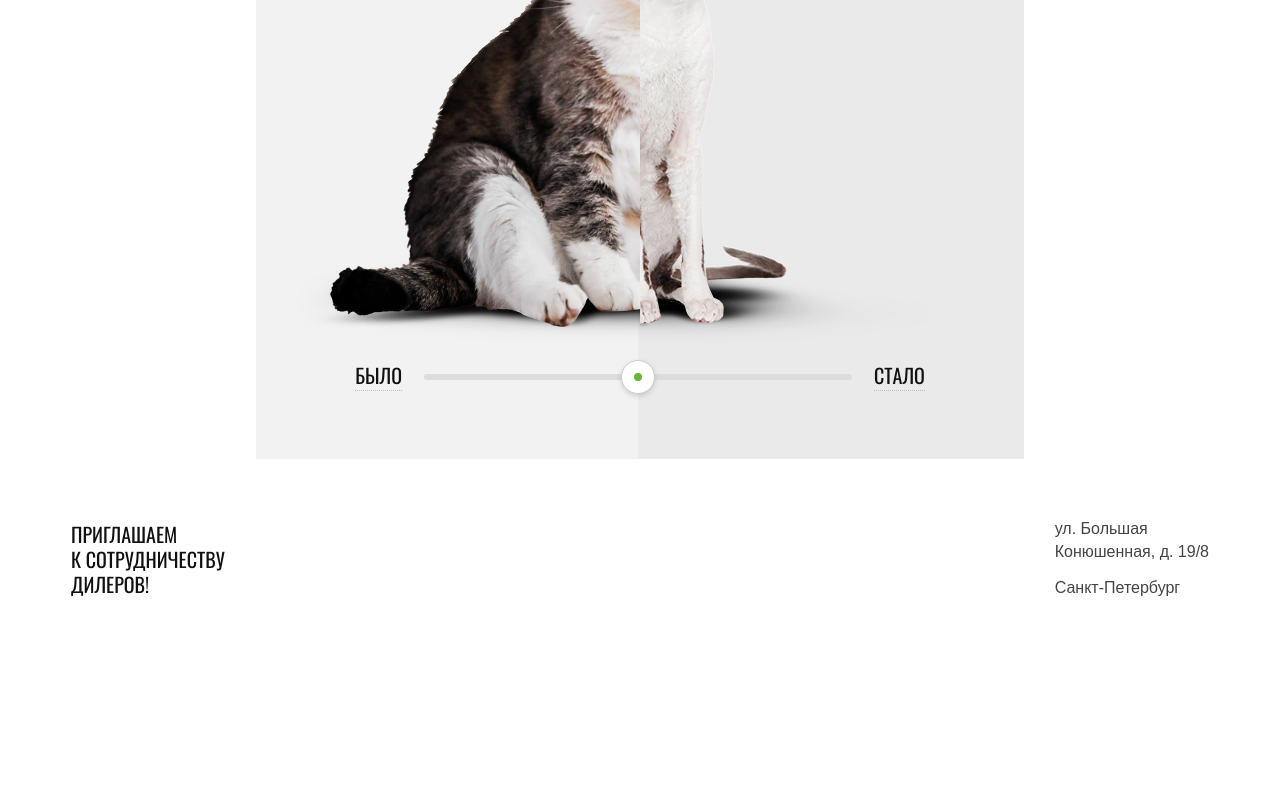
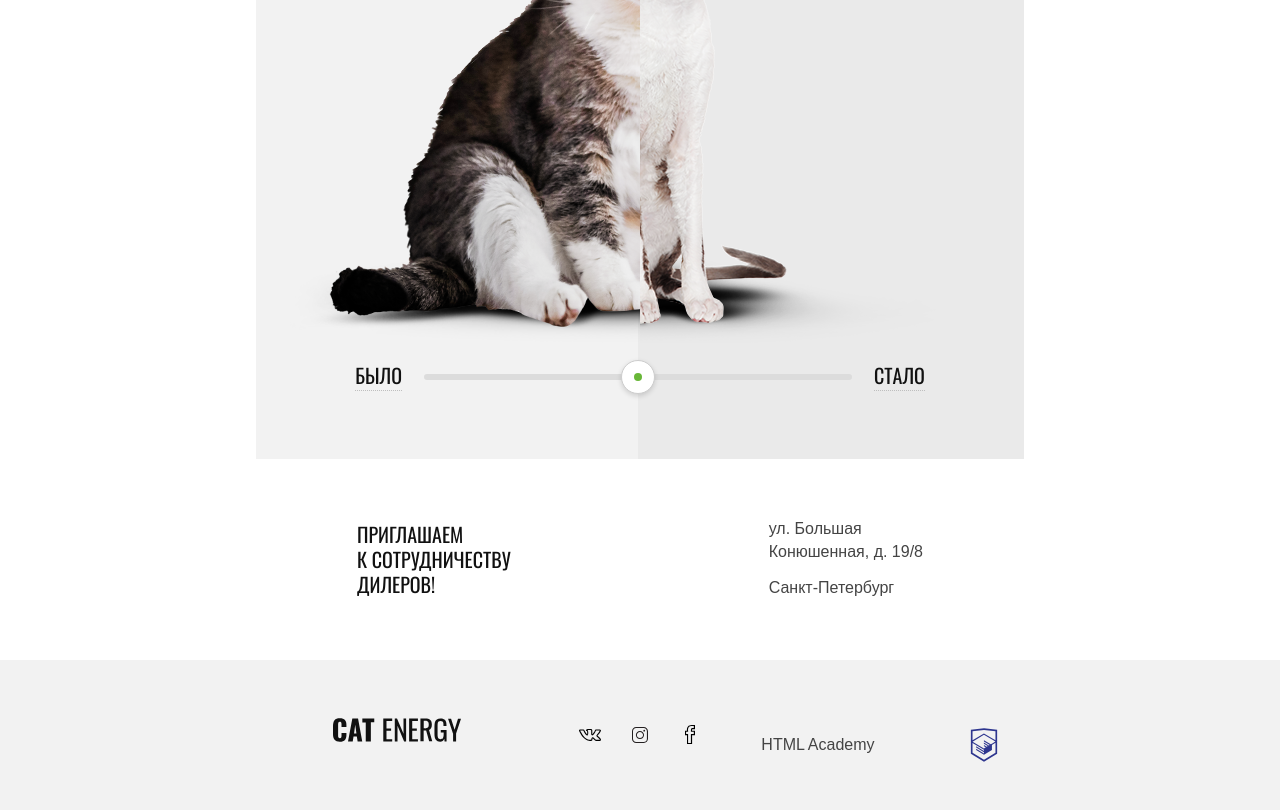
Before and after one commit to sushanek/52647-cat-energy-17, a website: page source/index.html in a window 1280 px wide. Shown: the part 3107-3917 px from the top of the page. Before the commit the page ends 3767 px from the top, so only its background shows below. Drawn offline with nearby package versions, Linux system fonts and the light colour scheme; files that its build step writes are made by us from their sources; files whose address does not match are found by name.

Commit message:
Начало блоку footer

```diff
--- a/source/index.html
+++ b/source/index.html
@@ -134,28 +134,39 @@
     </section>
   </main>
 
-  <!--
+
   <footer class="footer">
+    <div class="footer__inner">
+      <a class="footer__logo" href="#">
+        <img src="img/logo-footer.svg" width="128" height="24" alt="Логотип Cat Energy">
+      </a>
 
+      <ul class="footer__social">
+        <li aria-label="Страница Вконтакте">
+          <a class="footer__social-item" href="https://vk.com/htmlacademy">
+            <img src="img/icon-vk.svg" width="22" height="12" alt="Страница Вконтакте">
+          </a>
+        </li>
+        <li aria-label="Страница Инстаграм">
+          <a class="footer__social-item" href="https://www.facebook.com/htmlacademy">
+            <img src="img/icon-insta.svg" width="16" height="16" alt="Страница Инстаграм">
+          </a>
+        </li>
+        <li aria-label="Страница Фейсбук">
+          <a class="footer__social-item" href="https://www.instagram.com/htmlacademy/">
+            <img src="img/icon-fb.svg" width="10" height="19" alt="Страница Фейсбук">
+          </a>
+        </li>
+      </ul>
 
-
-    <a href="#">
-      <img class="footer__logo" src="http://placehold.it/128x24" width="128" height="24" alt="Логотип Cat Energy">
-    </a>
-
-    <ul class="footer__social">
-      <li class="footer__social-item" aria-label="Страница Вконтакте"><a href="#">Вконтакте</a></li>
-      <li class="footer__social-item" aria-label="Страница Инстаграм"><a href="#">Инстаграм</a></li>
-      <li class="footer__social-item" aria-label="Страница Фейсбук"><a href="#">Фейсбук</a></li>
-    </ul>
-
-    <div class="footer__copy">
-      <span class="footer__copy-text">HTML Academy</span>
-      <img class="footer__copy-logo" src="http://placehold.it/27x34" width="27" height="34" alt="Логотип HTML-Академии">
+      <a class="footer__copy" href="https://htmlacademy.ru/intensive/adaptive">
+        <span class="footer__copy-text text">HTML Academy</span>
+        <img class="footer__copy-logo" src="img/htmlacademy.svg" width="40" height="40" alt="Логотип HTML-Академии">
+      </a>
     </div>
 
   </footer>
- -->
+
 
 </body>
 </html>
--- a/source/less/contact/contact.less
+++ b/source/less/blocks/contact.less
@@ -11,9 +11,12 @@
   display: flex;
   justify-content: space-between;
   align-items: center;
+  width: @mobile-width;
+  margin: 0 auto;
   min-height: 114px;
   padding: 0 20px;
   align-self: stretch;
+  box-sizing: border-box;
 }
 
 .contact__title {
@@ -36,6 +39,7 @@
 
 @media (min-width: @tablet-width) {
   .contact__wrapper {
+    width: @tablet-width - 60px;
     min-height: 201px;
     padding: 0 71px;
   }
@@ -59,7 +63,7 @@
     background-color: white;
     width: 570px;
     height: 201px;
-    left: 110px;
+    left: 10%;
     top: calc(50% - 100px);
     box-sizing: border-box;
     z-index: 1;
--- /dev/null
+++ b/source/less/blocks/footer.less
@@ -0,0 +1,73 @@
+.footer {
+  width: 100%;
+  background-color: @color-program-back;
+}
+
+.footer__inner {
+  margin: 0 auto;
+  box-sizing: border-box;
+  width: @mobile-width;
+  min-height: 236px;
+  display: flex;
+  flex-direction: column;
+  align-items: center;
+  justify-content: space-between;
+  padding: 20px;
+}
+
+.footer__logo {
+  width: 100%;
+  display: flex;
+  flex-direction: column;
+  align-items: center;
+  justify-content: center;
+  margin: 10px 0 20px;
+}
+
+.footer__social {
+  display: flex;
+  list-style: none;
+  min-height: 64px;
+  border-top: 1px solid #d9d9d9;
+  border-bottom: 1px solid #d9d9d9;
+  width: 100%;
+  align-items: center;
+  justify-content: center;
+  margin: 0;
+  padding: 0;
+  box-sizing: border-box;
+}
+
+.footer__social-item {
+  width: 50px;
+  height: 50px;
+  display: flex;
+  align-items: center;
+  justify-content: center;
+}
+
+.footer__copy {
+  width: 100%;
+  display: flex;
+  justify-content: space-between;
+  align-items: center;
+  text-decoration: none;
+  padding-top: 20px;
+}
+
+.footer__copy-text {
+  font-family: "Arial", "Helvetica", sans-serif;
+}
+
+@media (min-width: @tablet-width) {
+  .footer__inner {
+    width: @tablet-width;
+    flex-direction: row;
+    min-height: 150px;
+    justify-content: space-between;
+  }
+
+  .footer__social {
+    border: none;
+  }
+}
--- a/source/less/style.less
+++ b/source/less/style.less
@@ -2,11 +2,12 @@
 @import "variables.less";
 @import "fonts.less";
 @import "global.less";
-@import "controls\controls.less";
-@import "header\header.less";
-@import "site-nav\site-nav.less";
-@import "headliner\headliner.less";
-@import "program\program.less";
-@import "advantage\advantage.less";
-@import "example\example.less";
-@import "contact\contact.less";
+@import "controls.less";
+@import "blocks\header.less";
+@import "blocks\site-nav.less";
+@import "blocks\headliner.less";
+@import "blocks\program.less";
+@import "blocks\advantage.less";
+@import "blocks\example.less";
+@import "blocks\contact.less";
+@import "blocks\footer.less";
```
Also changed, not shown: source/less/blocks/advantage.less (renamed from source/less/advantage/advantage.less), source/less/blocks/example.less (renamed from source/less/example/example.less), source/less/blocks/header.less (renamed from source/less/header/header.less), source/less/blocks/headliner.less (renamed from source/less/headliner/headliner.less), source/less/blocks/program.less (renamed from source/less/program/program.less), source/less/blocks/site-nav.less (renamed from source/less/site-nav/site-nav.less), source/less/controls.less (renamed from source/less/controls/controls.less).
